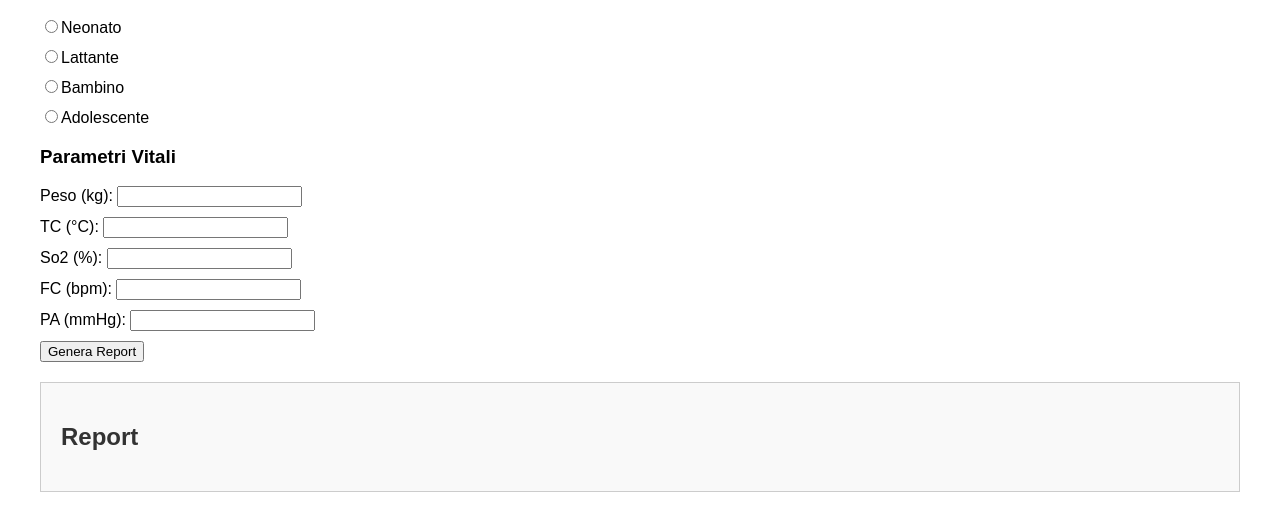
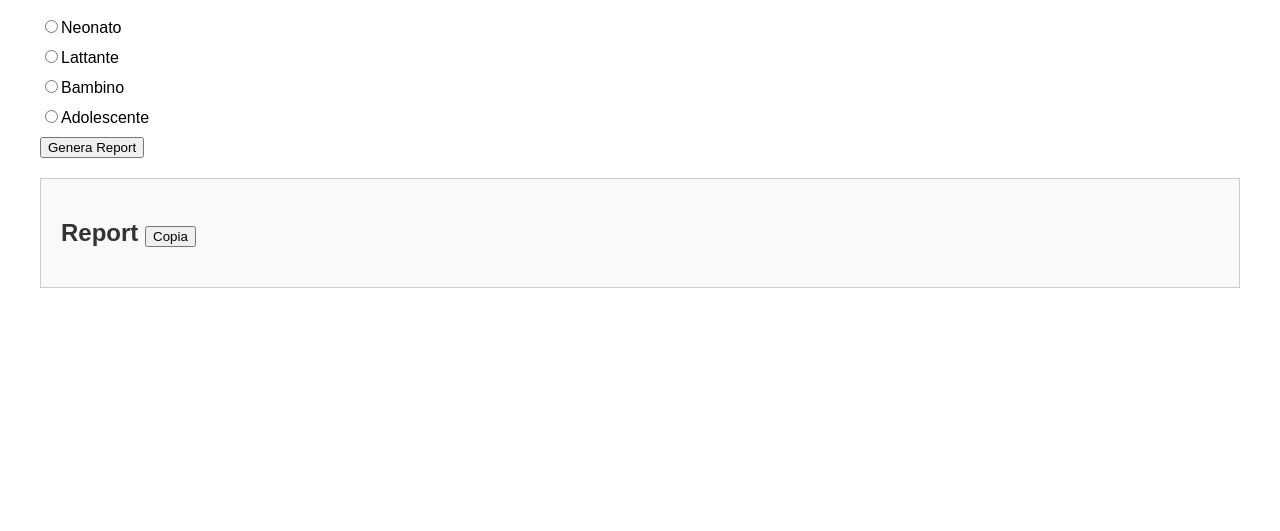
Before and after one commit to EnricoMontagnani/pzpediatrico, a plain HTML site: page index.html in a window 1280 px wide. Shown: the part 151-682 px from the top of the page. Drawn offline with Linux system fonts and the light colour scheme.

Commit message:
Update index.html

```diff
--- a/index.html
+++ b/index.html
@@ -16,15 +16,6 @@
         <label><input type="radio" name="eta" value="bambino">Bambino</label>
         <label><input type="radio" name="eta" value="adolescente">Adolescente</label>
 
-        <div id="vitalParamsContainer">
-            <h3>Parametri Vitali</h3>
-            <label>Peso (kg): <input type="number" name="peso" step="0.1"></label>
-            <label>TC (°C): <input type="number" name="tc" step="0.1"></label>
-            <label>So2 (%): <input type="number" name="so2" step="0.1"></label>
-            <label>FC (bpm): <input type="number" name="fc"></label>
-            <label>PA (mmHg): <input type="text" name="pa"></label>
-        </div>
-
         <div id="questionsContainer">
             <!-- Le domande verranno generate dinamicamente qui -->
         </div>
@@ -33,7 +24,7 @@
     </form>
 
     <div id="reportContainer">
-        <h2>Report</h2>
+        <h2>Report <button onclick="copyReport()">Copia</button></h2>
         <pre id="reportOutput"></pre>
     </div>
 
```
